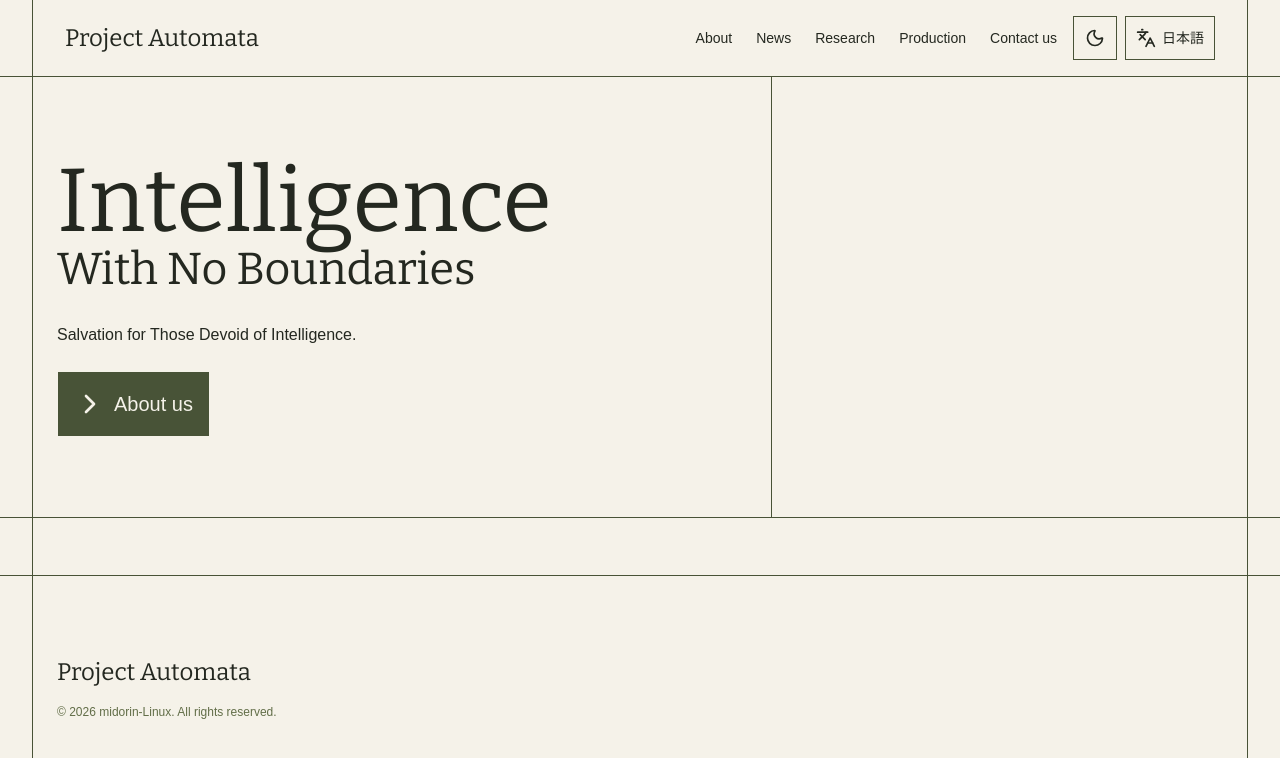
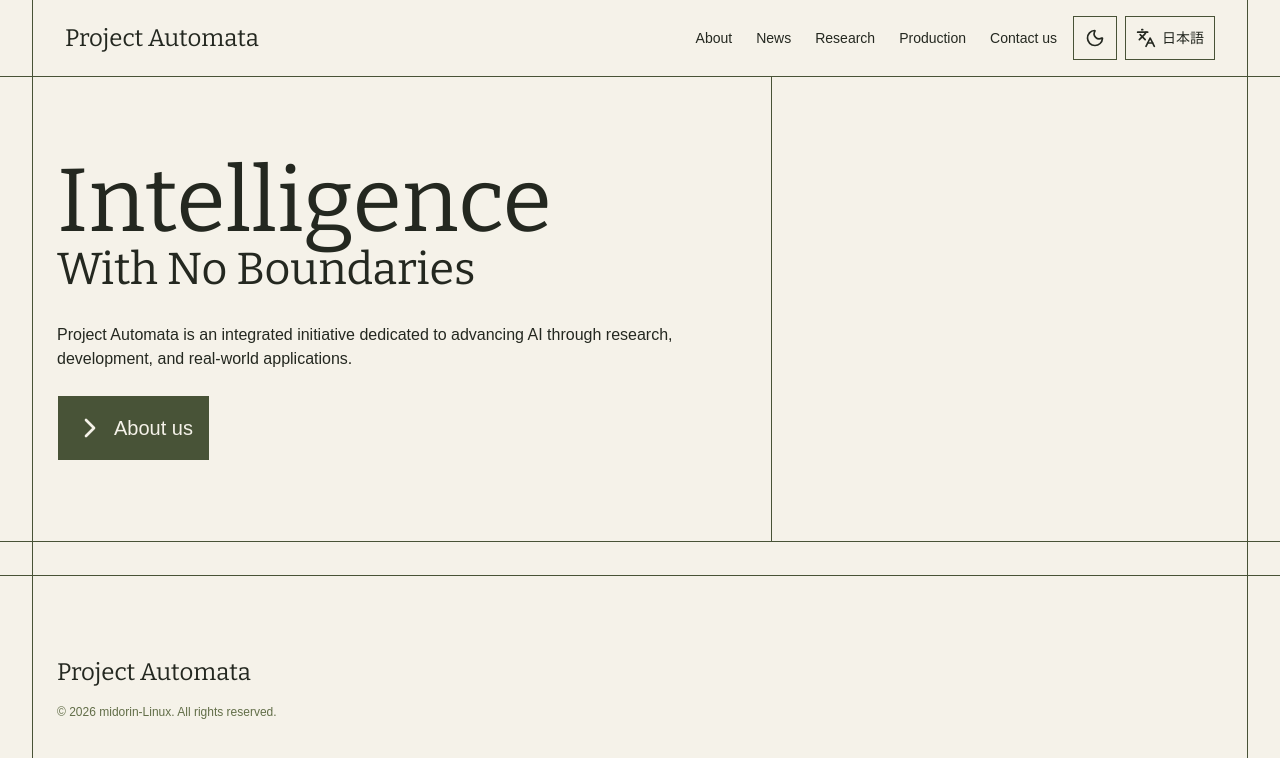
Before and after one commit to midorin-Linux/ProjectAutomata-Web, a React (Vite) app: page / in a window 1280 px wide. Shown: the top 758 px of the page. Built offline with nearby package versions, Linux system fonts and the light colour scheme.

Commit message:
revert: restore original Home introduction

```diff
--- a/src/pages/home.tsx
+++ b/src/pages/home.tsx
@@ -21,8 +21,8 @@ export function Home() {
           </h1>
           <h2 className="mt-8">
             {t(
-              "Salvation for Those Devoid of Intelligence.",
-              "知性無き者への救済を。"
+              "Project Automata is an integrated initiative dedicated to advancing AI through research, development, and real-world applications.",
+              "Project Automata は、研究・開発・実社会への応用を通じて AI の進歩を目指す統合的な取り組みです。"
             )}
           </h2>
           <Button asChild className="mt-6 px-4 py-8 text-xl">
```
